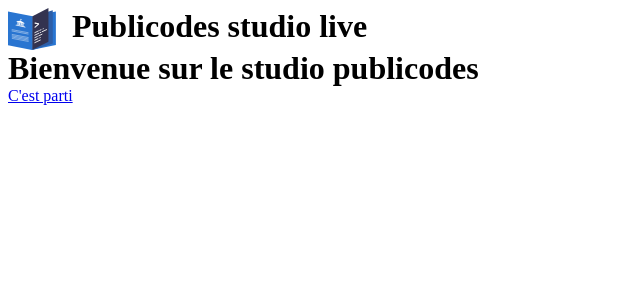
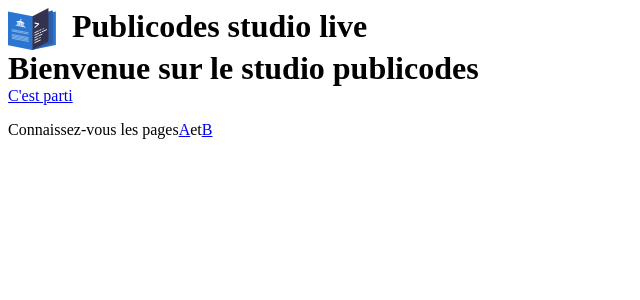
Before and after one commit to laem/publicodes-live-studio, a Next.js app: page / in a window 1280 px wide. Shown: the top 300 px of the page, without its empty margins (0-640 px from the left). Built offline with nearby package versions, Linux system fonts and the light colour scheme.

Commit message:
Nouveau chemin de test de la doc publicodes en statique

```diff
--- /dev/null
+++ b/app/[dottedName]/page.tsx
@@ -0,0 +1,3 @@
+export default ({ params: { dottedName } }) => (
+  <div>Ma page de doc {dottedName}</div>
+)
--- a/app/page.tsx
+++ b/app/page.tsx
@@ -7,6 +7,12 @@ export default async function Page() {
     <div>
       <h1>Bienvenue sur le studio publicodes</h1>
       <Link href="/document">C'est parti</Link>
+      <p>
+        Connaissez-vous les pages
+        <Link href="/a">A</Link>
+        et
+        <Link href="/b">B</Link>
+      </p>
     </div>
   )
 }
```
